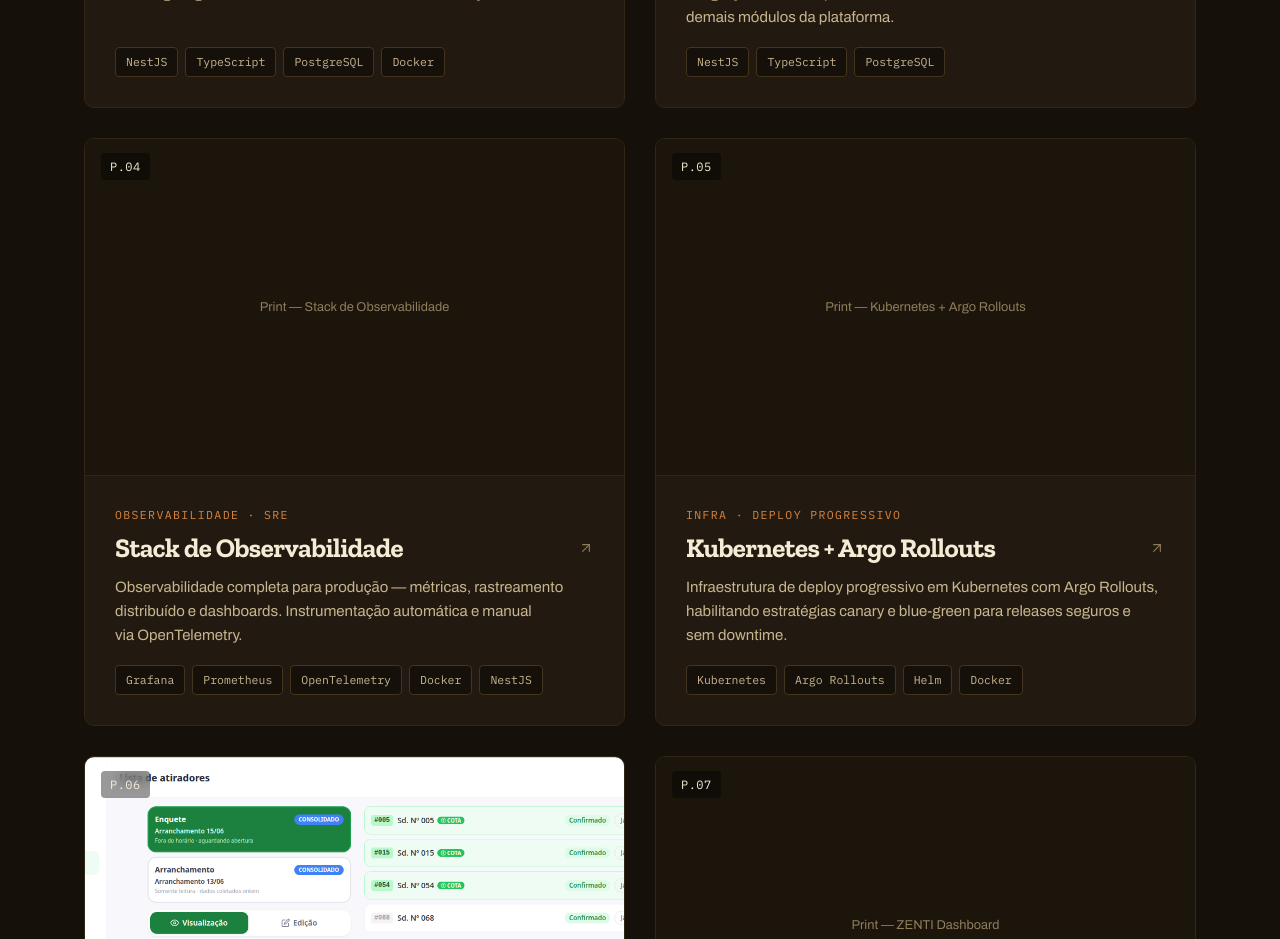
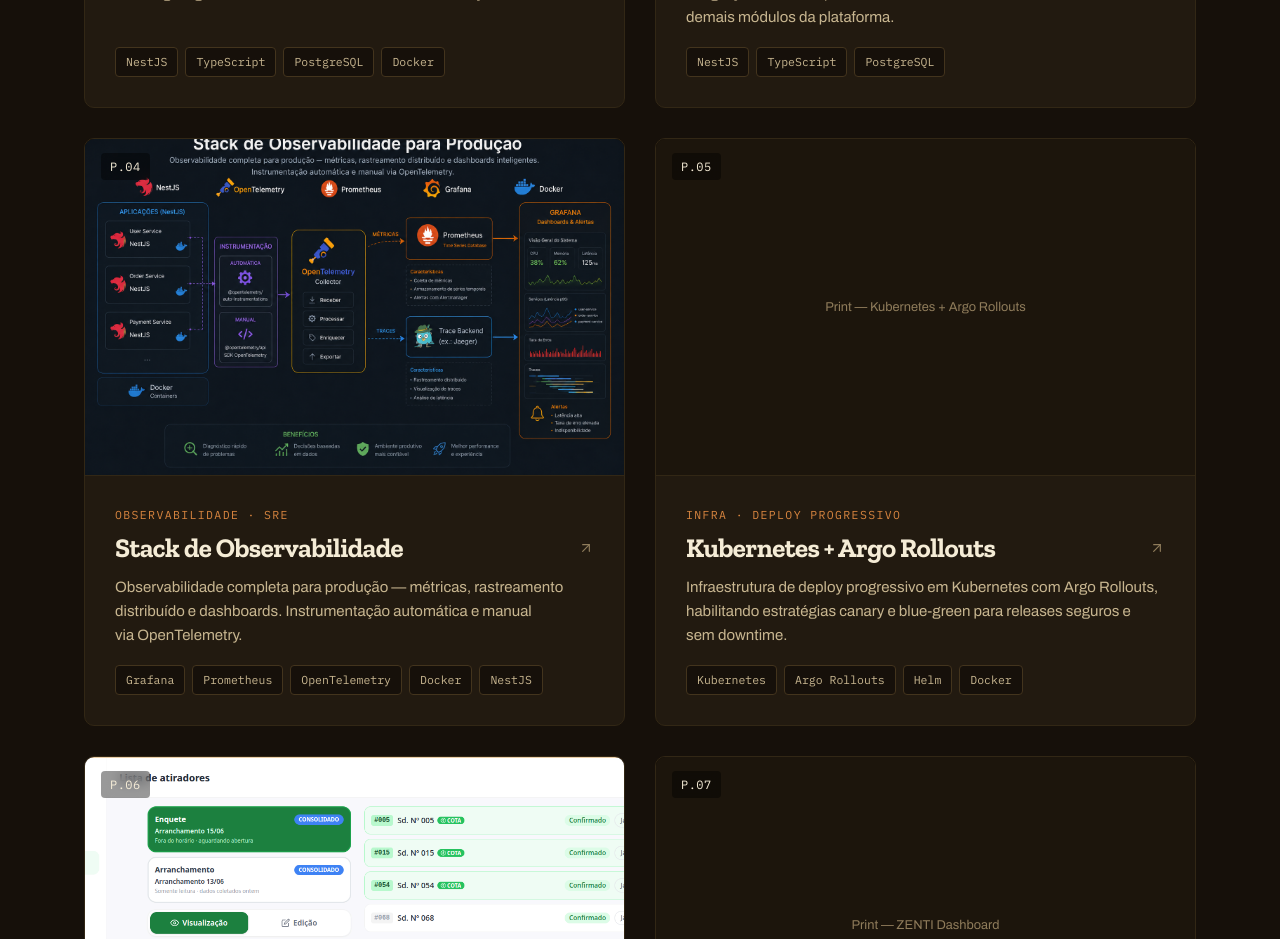
Before and after one commit to NatanBack77/dev-no-sertao-portfolio, a React (Vite) app: page / in a window 1280 px wide. Shown: the part 6560-7499 px from the top of the page. Built offline with nearby package versions, Linux system fonts and the light colour scheme.

Commit message:
style: atualizando a ui do projeto

```diff
--- a/src/data/projects.ts
+++ b/src/data/projects.ts
@@ -49,6 +49,7 @@
     title: "Stack de Observabilidade",
     description:
       "Observabilidade completa para produção — métricas, rastreamento distribuído e dashboards. Instrumentação automática e manual via OpenTelemetry.",
+    image: "/assets/stack-observabilidade.png",
     tags: ["Grafana", "Prometheus", "OpenTelemetry", "Docker", "NestJS"],
   },
   {
```
Also changed, not shown: public/assets/stack-observabilidade.png (added).
